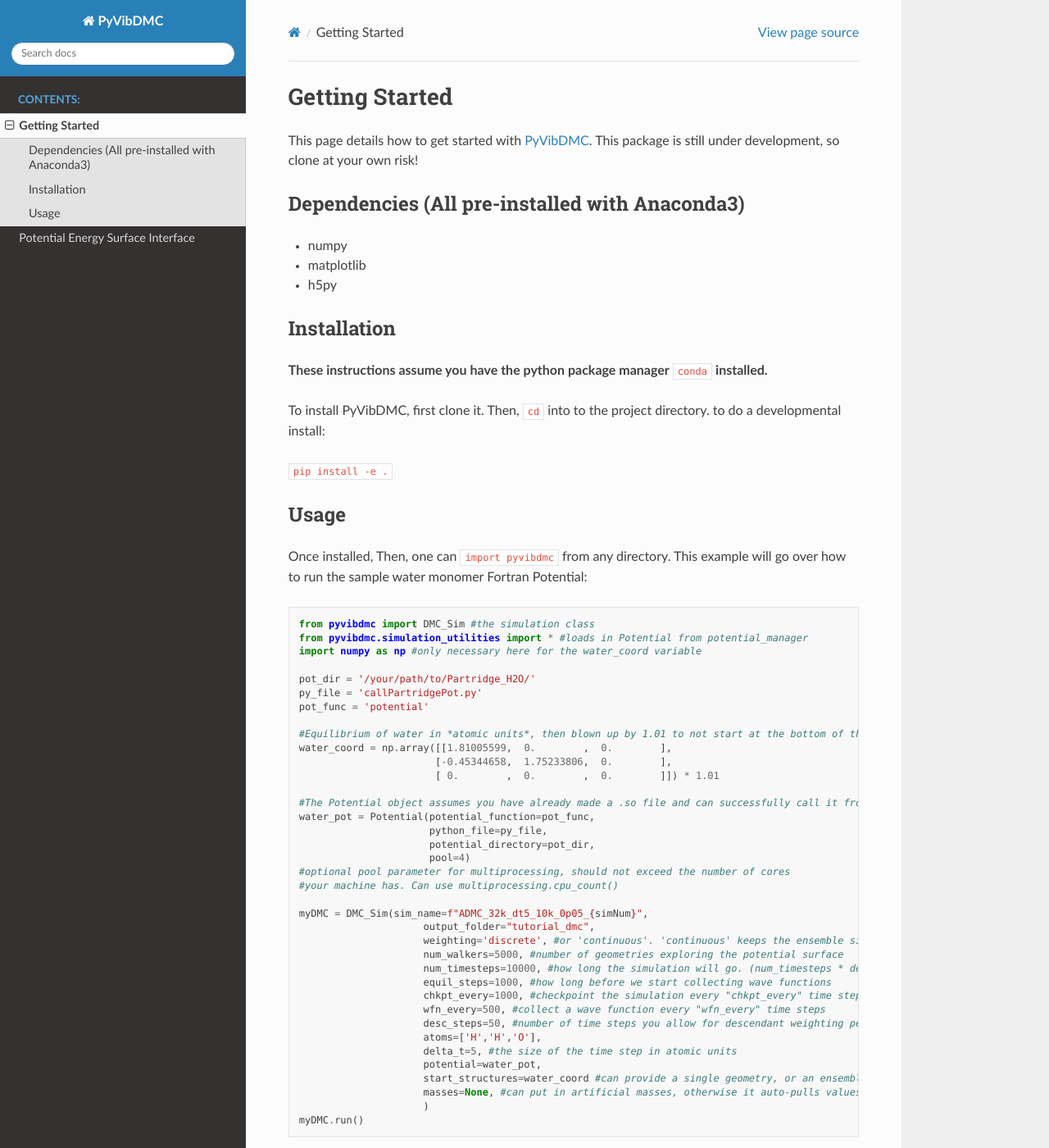
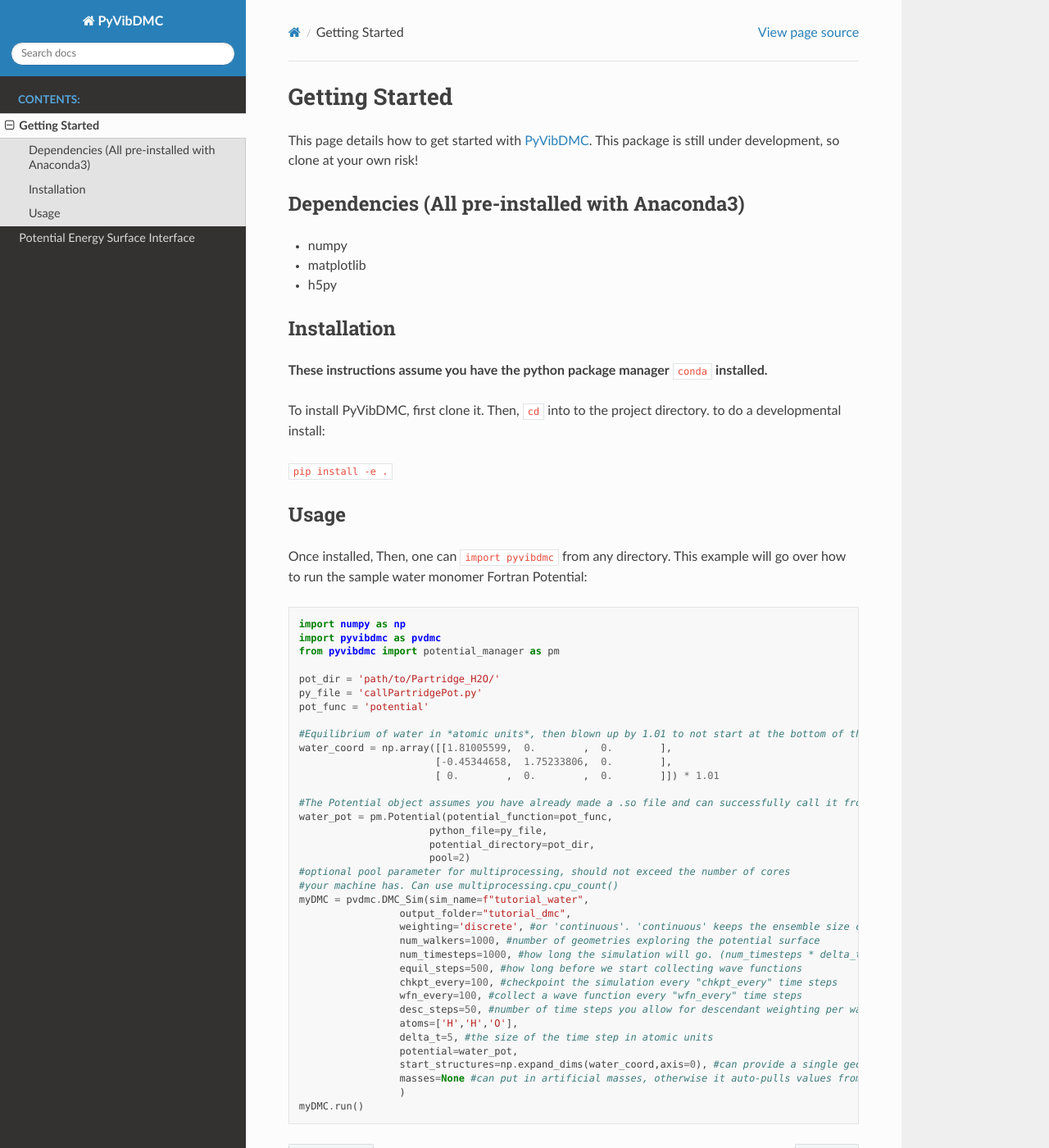
Before and after one commit to rjdirisio/pyvibdmc, a Sphinx documentation site: the page built from docs/getting_started.rst, in a window 1280 px wide and 1400 px high. Shown: the whole window at 82% size. Built offline with Sphinx 7.4.7 and the Read the Docs theme 2.0.0, drawn with Linux system fonts in a browser that asks for light colours.

Commit message:
Bug fix in potential_manager.py, added more analysis modifications and tests.

```diff
--- a/docs/getting_started.rst
+++ b/docs/getting_started.rst
@@ -25,11 +25,11 @@
 Once installed, Then, one can ``import pyvibdmc`` from any directory.
 This example will go over how to run the sample water monomer Fortran Potential::
 
-    from pyvibdmc import DMC_Sim #the simulation class
-    from pyvibdmc.simulation_utilities import * #loads in Potential from potential_manager
-    import numpy as np #only necessary here for the water_coord variable
+    import numpy as np
+    import pyvibdmc as pvdmc
+    from pyvibdmc import potential_manager as pm
 
-    pot_dir = '/your/path/to/Partridge_H2O/'
+    pot_dir = 'path/to/Partridge_H2O/'
     py_file = 'callPartridgePot.py'
     pot_func = 'potential'
 
@@ -39,26 +39,25 @@
                            [ 0.        ,  0.        ,  0.        ]]) * 1.01
 
     #The Potential object assumes you have already made a .so file and can successfully call it from Python
-    water_pot = Potential(potential_function=pot_func,
+    water_pot = pm.Potential(potential_function=pot_func,
                           python_file=py_file,
                           potential_directory=pot_dir,
-                          pool=4)
+                          pool=2)
     #optional pool parameter for multiprocessing, should not exceed the number of cores
     #your machine has. Can use multiprocessing.cpu_count()
-
-    myDMC = DMC_Sim(sim_name=f"ADMC_32k_dt5_10k_0p05_{simNum}",
-                         output_folder="tutorial_dmc",
-                         weighting='discrete', #or 'continuous'. 'continuous' keeps the ensemble size constant.
-                         num_walkers=5000, #number of geometries exploring the potential surface
-                         num_timesteps=10000, #how long the simulation will go. (num_timesteps * delta_t atomic units of time)
-                         equil_steps=1000, #how long before we start collecting wave functions
-                         chkpt_every=1000, #checkpoint the simulation every "chkpt_every" time steps
-                         wfn_every=500, #collect a wave function every "wfn_every" time steps
-                         desc_steps=50, #number of time steps you allow for descendant weighting per wave function
-                         atoms=['H','H','O'],
-                         delta_t=5, #the size of the time step in atomic units
-                         potential=water_pot,
-                         start_structures=water_coord #can provide a single geometry, or an ensemble of geometries
-                         masses=None, #can put in artificial masses, otherwise it auto-pulls values from the atoms string list
-                         )
+    myDMC = pvdmc.DMC_Sim(sim_name=f"tutorial_water",
+                     output_folder="tutorial_dmc",
+                     weighting='discrete', #or 'continuous'. 'continuous' keeps the ensemble size constant.
+                     num_walkers=1000, #number of geometries exploring the potential surface
+                     num_timesteps=1000, #how long the simulation will go. (num_timesteps * delta_t atomic units of time)
+                     equil_steps=500, #how long before we start collecting wave functions
+                     chkpt_every=100, #checkpoint the simulation every "chkpt_every" time steps
+                     wfn_every=100, #collect a wave function every "wfn_every" time steps
+                     desc_steps=50, #number of time steps you allow for descendant weighting per wave function
+                     atoms=['H','H','O'],
+                     delta_t=5, #the size of the time step in atomic units
+                     potential=water_pot,
+                     start_structures=np.expand_dims(water_coord,axis=0), #can provide a single geometry, or an ensemble of geometries
+                     masses=None #can put in artificial masses, otherwise it auto-pulls values from the atoms string list
+                     )
     myDMC.run()
```
Also changed, not shown: 9 other files.
